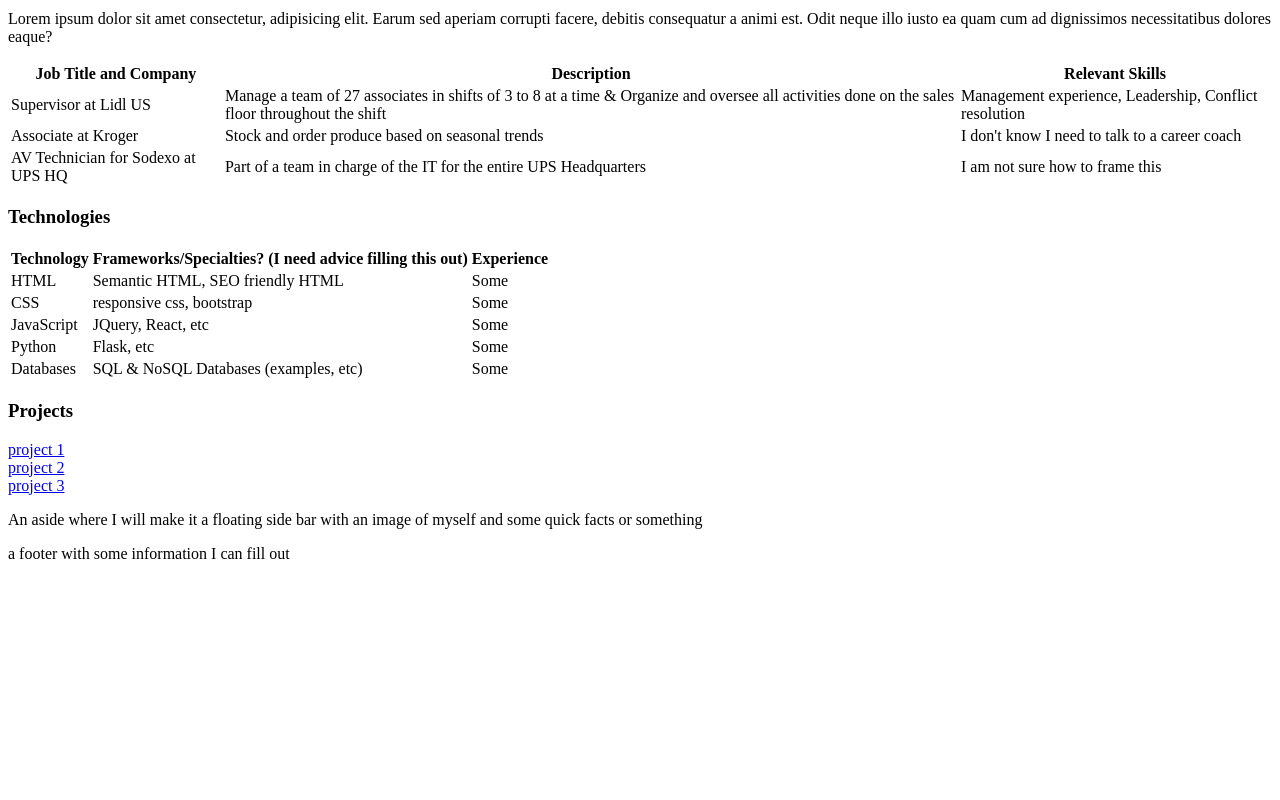
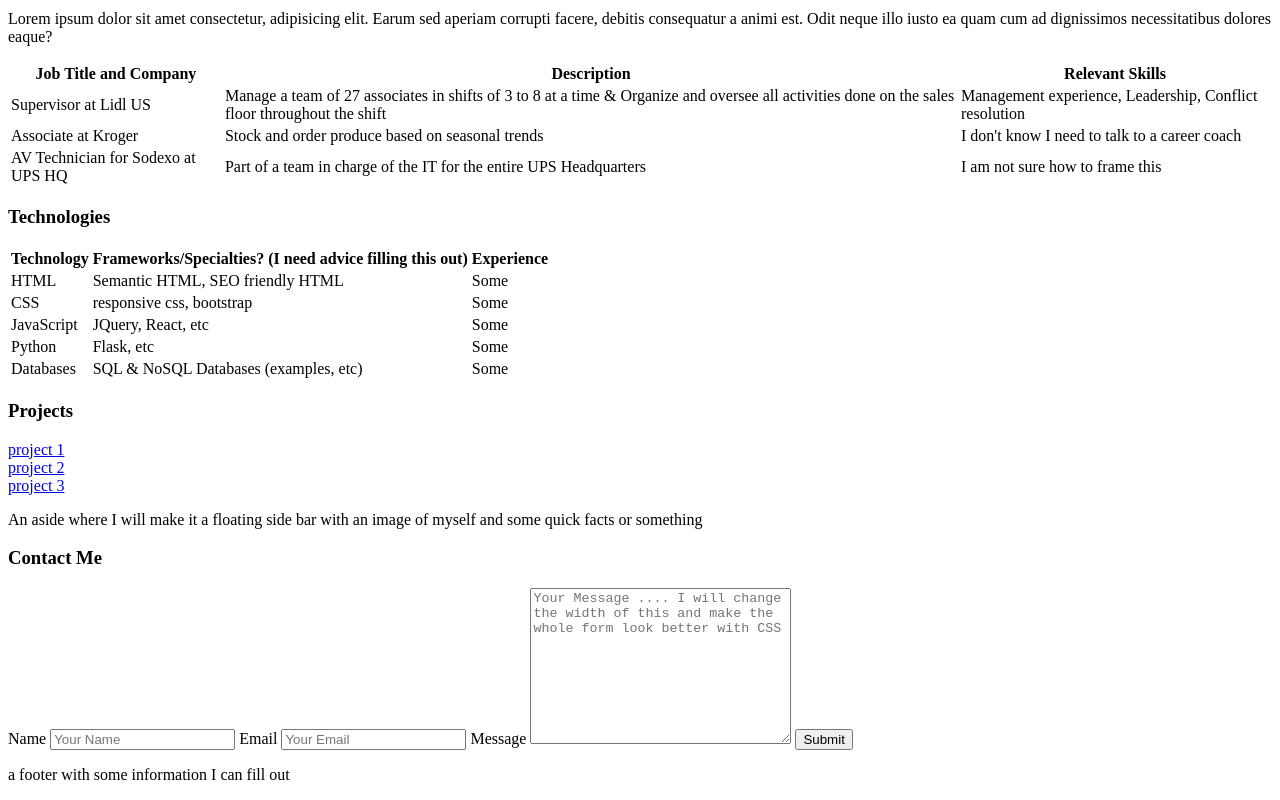
Before and after one commit to Steve4xKing/digital-cv, a plain HTML site: page html/index.html in a window 1280 px wide. Shown: the part 448-1248 px from the top of the page. Before the commit the page ends 1027 px from the top, so only its background shows below. Drawn offline with Linux system fonts and the light colour scheme.

Commit message:
I added a contact me form at the bottom of the page

```diff
--- a/html/index.html
+++ b/html/index.html
@@ -118,6 +118,19 @@
             </aside>
         </section>
 
+        <section>
+            <h3>Contact Me</h3>
+            <form action="POST">
+                <label for="name">Name</label>
+                <input type="text" name="name" id="name" placeholder="Your Name">
+                <label for="email">Email</label>
+                <input type="email" name="email" id="email" placeholder="Your Email">
+                <label for="message">Message</label>
+                <textarea name="message" id="message" cols="30" rows="10" placeholder="Your Message .... I will change the width of this and make the whole form look better with CSS"></textarea>
+                <input type="submit" value="Submit">
+            </form>
+        </section>
+
     </main>
 
     <footer>
```
